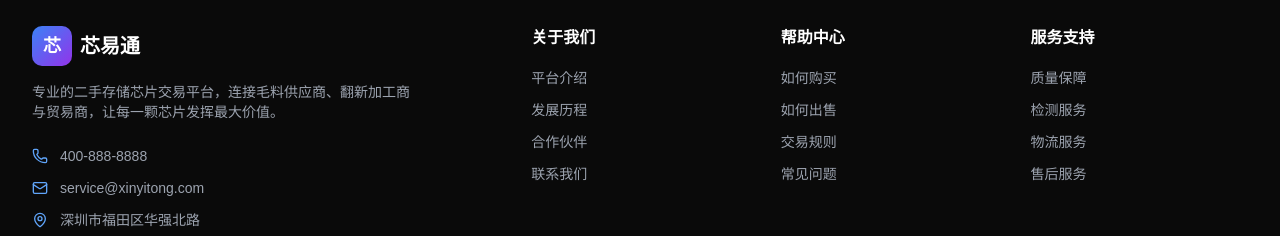
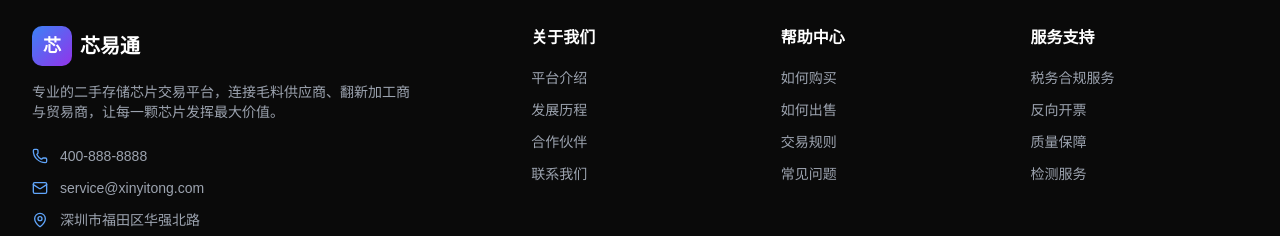
Before and after one commit to 08madison/xinyitong-chip-trading, a React (Vite) app: page / in a window 1280 px wide. Shown: the part 5391-5627 px from the top of the page. Built offline with nearby package versions, Linux system fonts and the light colour scheme.

Commit message:
Update src/components/layout/Footer.tsx

```diff
--- a/src/components/layout/Footer.tsx
+++ b/src/components/layout/Footer.tsx
@@ -28,10 +28,10 @@
   service: {
     title: '服务支持',
     links: [
+      { name: '税务合规服务', href: '/tax-service' },
+      { name: '反向开票', href: '/tax-service#reverse-invoice' },
       { name: '质量保障', href: '/service/quality' },
       { name: '检测服务', href: '/service/inspect' },
-      { name: '物流服务', href: '/service/logistics' },
-      { name: '售后服务', href: '/service/aftersales' },
     ],
   },
 };
```
